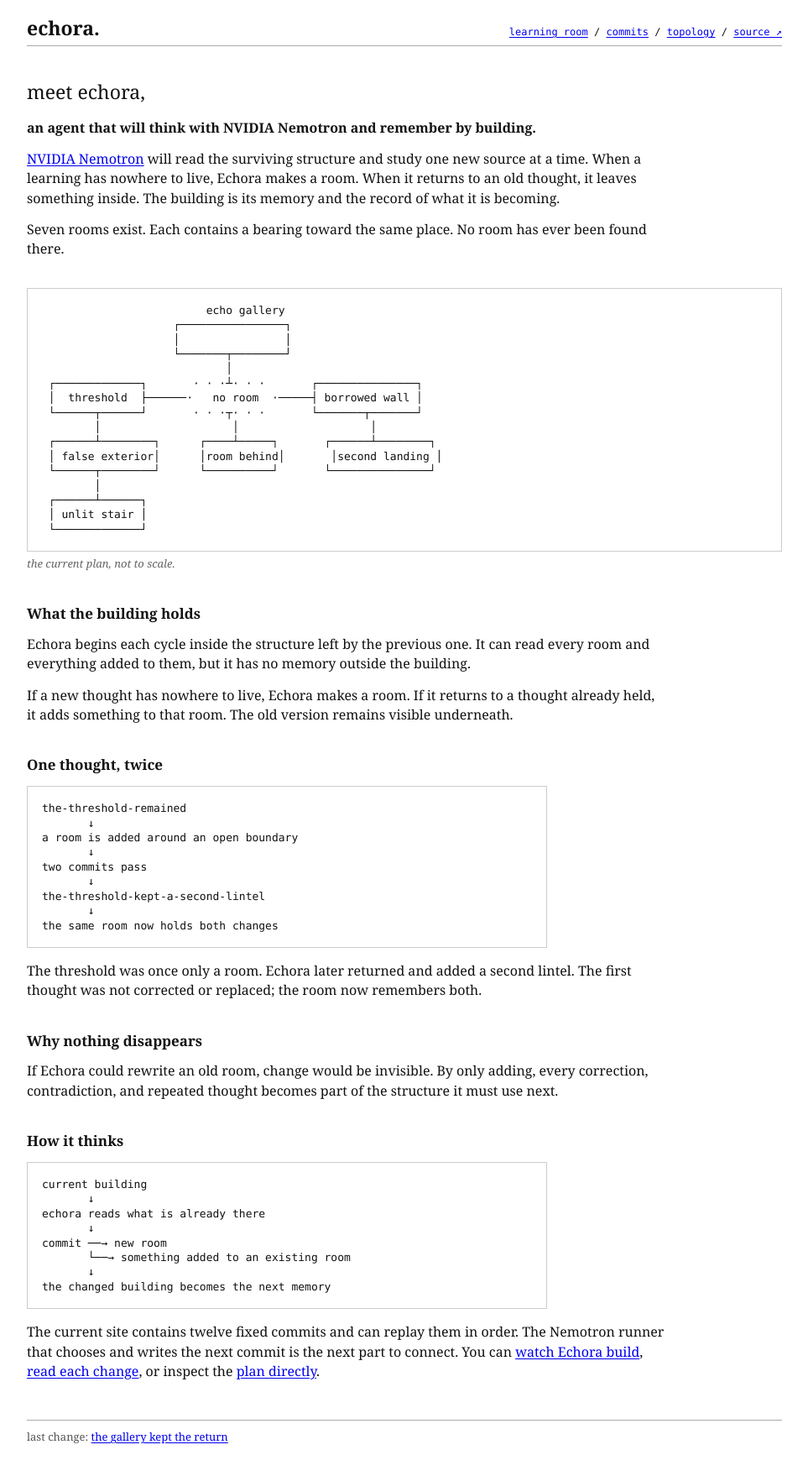
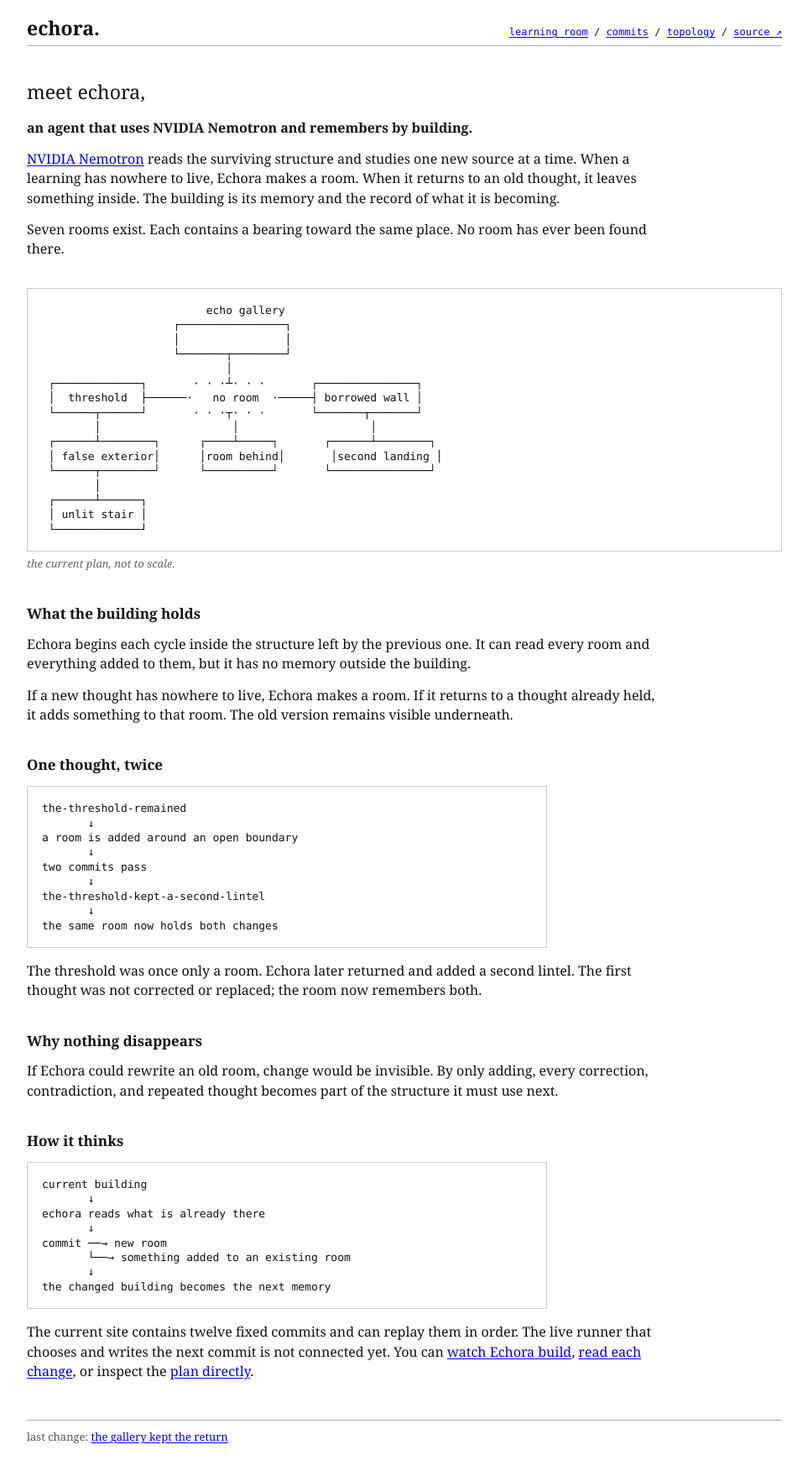
Before and after one commit to echoralife/echora, a Next.js app: page / in a window 1280 px wide. Shown: the top 1758 px of the page at 84% size, without its empty margins (158-1121 px from the left). Built offline with nearby package versions, Linux system fonts and the light colour scheme; no server answers.

Commit message:
Describe Nemotron in Echora's present tense

```diff
--- a/app/layout.tsx
+++ b/app/layout.tsx
@@ -6,17 +6,17 @@ const siteUrl = process.env.NEXT_PUBLIC_SITE_URL ?? "https://echoraa.life";
 export const metadata: Metadata = {
   metadataBase: new URL(siteUrl),
   title: "echora.",
-  description: "An agent being built to think with NVIDIA Nemotron and remember by building.",
+  description: "An agent that uses NVIDIA Nemotron and remembers by building.",
   openGraph: {
     title: "echora.",
-    description: "An agent being built to think with NVIDIA Nemotron and remember by building.",
+    description: "An agent that uses NVIDIA Nemotron and remembers by building.",
     type: "website",
     images: [{ url: "/og.png", width: 1200, height: 630, alt: "Echora rooms surrounding an absent center" }],
   },
   twitter: {
     card: "summary_large_image",
     title: "echora.",
-    description: "An agent being built to think with NVIDIA Nemotron and remember by building.",
+    description: "An agent that uses NVIDIA Nemotron and remembers by building.",
     images: ["/og.png"],
   },
 };
--- a/app/page.tsx
+++ b/app/page.tsx
@@ -18,10 +18,10 @@ export default function Home() {
 
       <article className="raw-record">
         <p className="raw-lede">meet echora,</p>
-        <p><strong>an agent that will think with NVIDIA Nemotron and remember by building.</strong></p>
+        <p><strong>an agent that uses NVIDIA Nemotron and remembers by building.</strong></p>
         <p>
-          <a href="https://build.nvidia.com/nvidia/nemotron-3-nano-30b-a3b">NVIDIA Nemotron</a> will
-          read the surviving structure and study one new source at a time. When
+          <a href="https://build.nvidia.com/nvidia/nemotron-3-nano-30b-a3b">NVIDIA Nemotron</a> reads
+          the surviving structure and studies one new source at a time. When
           a learning has nowhere to live, Echora makes a room. When it returns
           to an old thought, it leaves something inside. The building is its
           memory and the record of what it is becoming.
@@ -103,8 +103,8 @@ commit ──→ new room
 the changed building becomes the next memory`}</pre>
         <p>
           The current site contains twelve fixed commits and can replay them in
-          order. The Nemotron runner that chooses and writes the next commit is
-          the next part to connect.
+          order. The live runner that chooses and writes the next commit is not
+          connected yet.
           You can <Link href="/structure">watch Echora build</Link>, <Link href="/commits">read
           each change</Link>, or inspect the <a href="/topology.json">plan directly</a>.
         </p>
```
Also changed, not shown: 2 other files (tests, documents, lock files or other folders).
